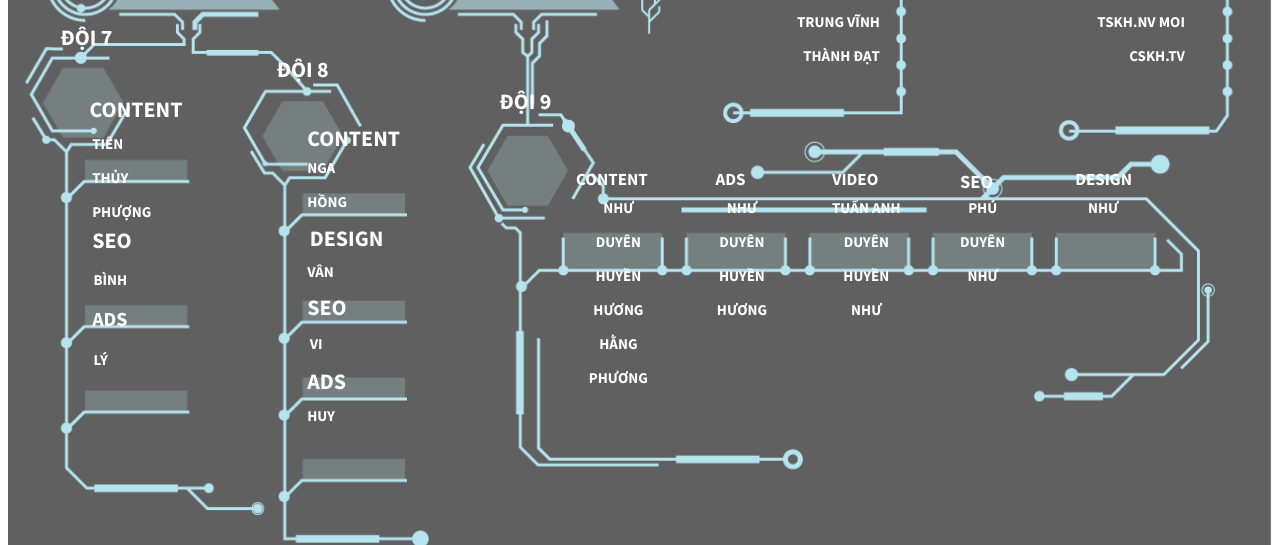
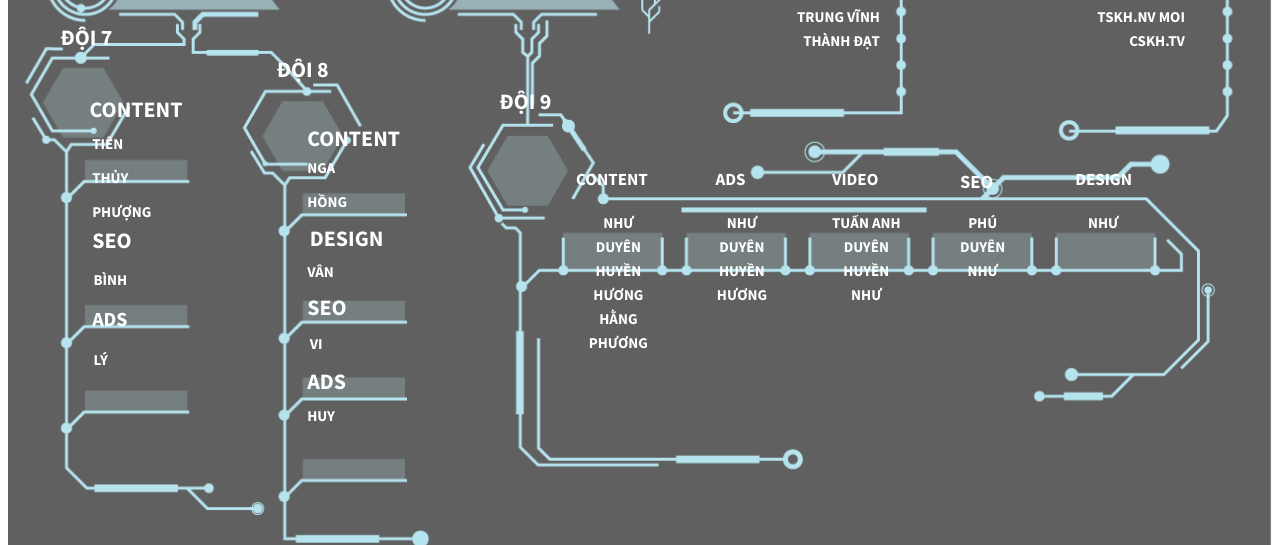
Before and after one commit to tronganhnguyenthanh/ITPLayout, a plain HTML site: page pages/index.html in a window 1280 px wide. Shown: the part 441-986 px from the top of the page. Drawn offline with Linux system fonts and the light colour scheme.

Commit message:
update layout

```diff
--- a/assets/css/style.css
+++ b/assets/css/style.css
@@ -37,7 +37,7 @@ body{
 .logo_nhatnam{
   width:3%;
   position:absolute;
-  top:75%;
+  top:74.8%;
   left:5.5%;
 }
 
@@ -88,6 +88,14 @@ p{
  font-size:20px;
  text-transform:uppercase;
  color:#fff;
+}
+
+.member1{
+  margin-top:30px;
+}
+
+.member2{
+  margin-top:-12px;
 }
 
 .content-team7-members{
@@ -212,6 +220,7 @@ p{
   top:1102px;
   left:45.8%;
   font-size:25px;
+  height: auto;
 }
 
 .team9-content-members{
@@ -220,6 +229,10 @@ p{
   left:46%;
   font-size:25px;
   text-align:center;
+}
+
+.members{
+  padding-top:-1px;
 }
 
 .team9-ads{
@@ -1089,7 +1102,7 @@ p{
     font-size:30px;
     position:absolute;
     top:90%;
-    left:78%;
+    left:78% ;
   }
 
   .nhatnam-group-members{
@@ -1267,6 +1280,14 @@ p{
     font-size:17px;
   }
 
+  .member1{
+    margin-top:30px;
+  }
+
+  .member2{
+    margin-top:-10px;
+  }
+
   .team9-ads{
     position:absolute;
     top:74%;
--- a/pages/index.html
+++ b/pages/index.html
@@ -57,55 +57,55 @@
         <div class="team9">đội 9</div>
         <p class="team9-content">content</p>
         <div class="team9-content-members">
-          <p>như</p>
-          <p>duyên</p>
-          <p>huyền</p>
-          <p>hương</p>
-          <p>hằng</p>
-          <p>phương</p>
+          <p class="member1">như</p>
+          <p class="member2">duyên</p>
+          <p class="member2">huyền</p>
+          <p class="member2">hương</p>
+          <p class="member2">hằng</p>
+          <p class="member2">phương</p>
         </div>
         <p class="team9-ads">ads</p>
         <div class="team9-ads-members">
-          <p>như</p>
-          <p>duyên</p>
-          <p>huyền</p>
-          <p>hương</p>
+          <p class="member1">như</p>
+          <p class="member2">duyên</p>
+          <p class="member2">huyền</p>
+          <p class="member2">hương</p>
         </div>
         <p class="team9-video">video</p>
         <div class="team9-video-members">
-          <p>tuấn anh</p>
-          <p>duyên</p>
-          <p>huyền</p>
-          <p>như</p>
+          <p class="member1">tuấn anh</p>
+          <p class="member2">duyên</p>
+          <p class="member2">huyền</p>
+          <p class="member2">như</p>
         </div>
         <p class="team9-seo">seo</p>
         <div class="team9-seo-members">
-          <p>phú</p>
-          <p>duyên</p>
-          <p>như</p>
+          <p class="member1">phú</p>
+          <p class="member2">duyên</p>
+          <p class="member2">như</p>
         </div>
         <p class="team9-design">design</p>
         <div class="team9-design-members">
-          <p>như</p>
+          <p class="member1">như</p>
         </div>
         <div class="vset-group">
           <img src="../assets/images/logo_vset.png" class="logo-vset"/>
           <h4 class="du-an-vset">dự án vset</h4>
           <div class="vset-group-members">
-            <p>thanh trúc</P>
-            <p>hữu vinh</p>
-            <p>trung vĩnh</p>
-            <p>thành đạt</p>
+            <p class="member1">thanh trúc</p>
+            <p class="member2">hữu vinh</p>
+            <p class="member2">trung vĩnh</p>
+            <p class="member2">thành đạt</p>
           </div>
         </div>
         <div class="nhatnam-group">
           <img src="../assets/images/logo_nhatnam.png" class="logo-nhatnam"/>
           <h4 class="du-an-nhat-nam">dự án nhật nam</h4>
           <div class="nhatnam-group-members">
-            <p>tskh.nv1</P>
-            <p>truong team</p>
-            <p>tskh.nv moi</p>
-            <p>cskh.tv</p>
+            <p class="member1">tskh.nv1</P>
+            <p class="member2">truong team</p>
+            <p class="member2">tskh.nv moi</p>
+            <p class="member2">cskh.tv</p>
           </div>
         </div>
       </div>
```
